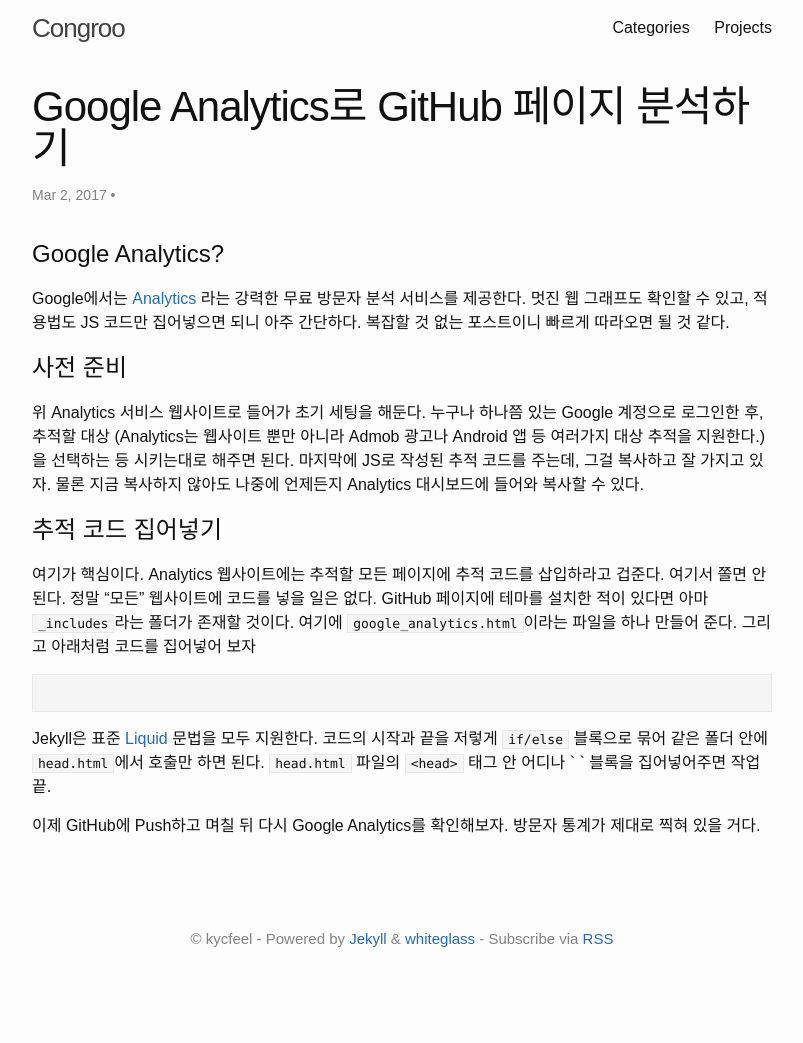
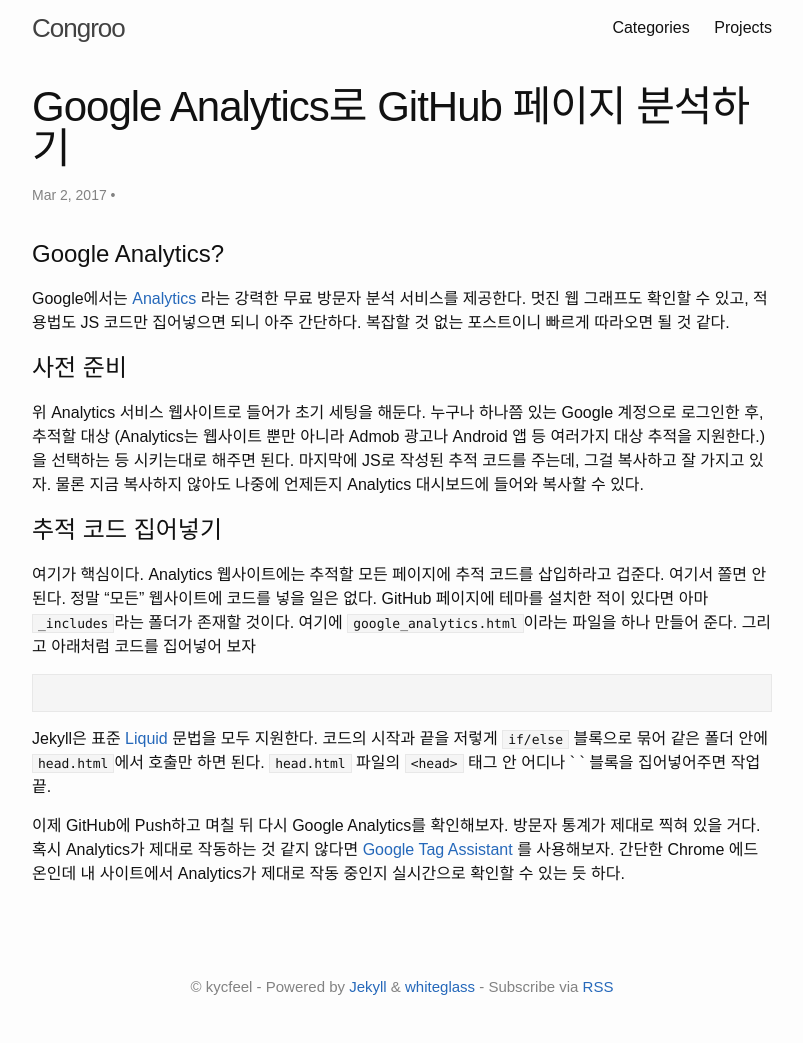
Before and after one commit to kycfeel/kycfeel.github.io, a Jekyll site: the page built from _posts/2017-03-03-Google-Analytics로-GitHub-페이지-분석하기.md, in a window 1280 px wide. Shown: the whole page, without its empty margins (238-1041 px from the left). Built offline with Jekyll 4.4.1, drawn with Linux system fonts in a browser that asks for light colours; before the commit the page ends 995 px from its top, so only the background shows below that.

Commit message:
bug fixed

```diff
--- a/_posts/2017-03-03-Google-Analytics로-GitHub-페이지-분석하기.md
+++ b/_posts/2017-03-03-Google-Analytics로-GitHub-페이지-분석하기.md
@@ -38,4 +38,4 @@
 
 Jekyll은 표준 [Liquid](https://github.com/Shopify/liquid) 문법을 모두 지원한다. 코드의 시작과 끝을 저렇게 `if/else` 블록으로 묶어 같은 폴더 안에 `head.html`에서 호출만 하면 된다. `head.html` 파일의 `<head>` 태그 안 어디나 `{% include google_analytics.html %}` 블록을 집어넣어주면 작업 끝.
 
-이제 GitHub에 Push하고 며칠 뒤 다시 Google Analytics를 확인해보자. 방문자 통계가 제대로 찍혀 있을 거다.
+이제 GitHub에 Push하고 며칠 뒤 다시 Google Analytics를 확인해보자. 방문자 통계가 제대로 찍혀 있을 거다. 혹시 Analytics가 제대로 작동하는 것 같지 않다면 [Google Tag Assistant](https://get.google.com/tagassistant/?utm_source=google.com&utm_medium=notif_referral&utm_campaign=TRAFFIC_ANALYSIS_RECOMMENDATION) 를 사용해보자. 간단한 Chrome 에드온인데 내 사이트에서 Analytics가 제대로 작동 중인지 실시간으로 확인할 수 있는 듯 하다.
```
